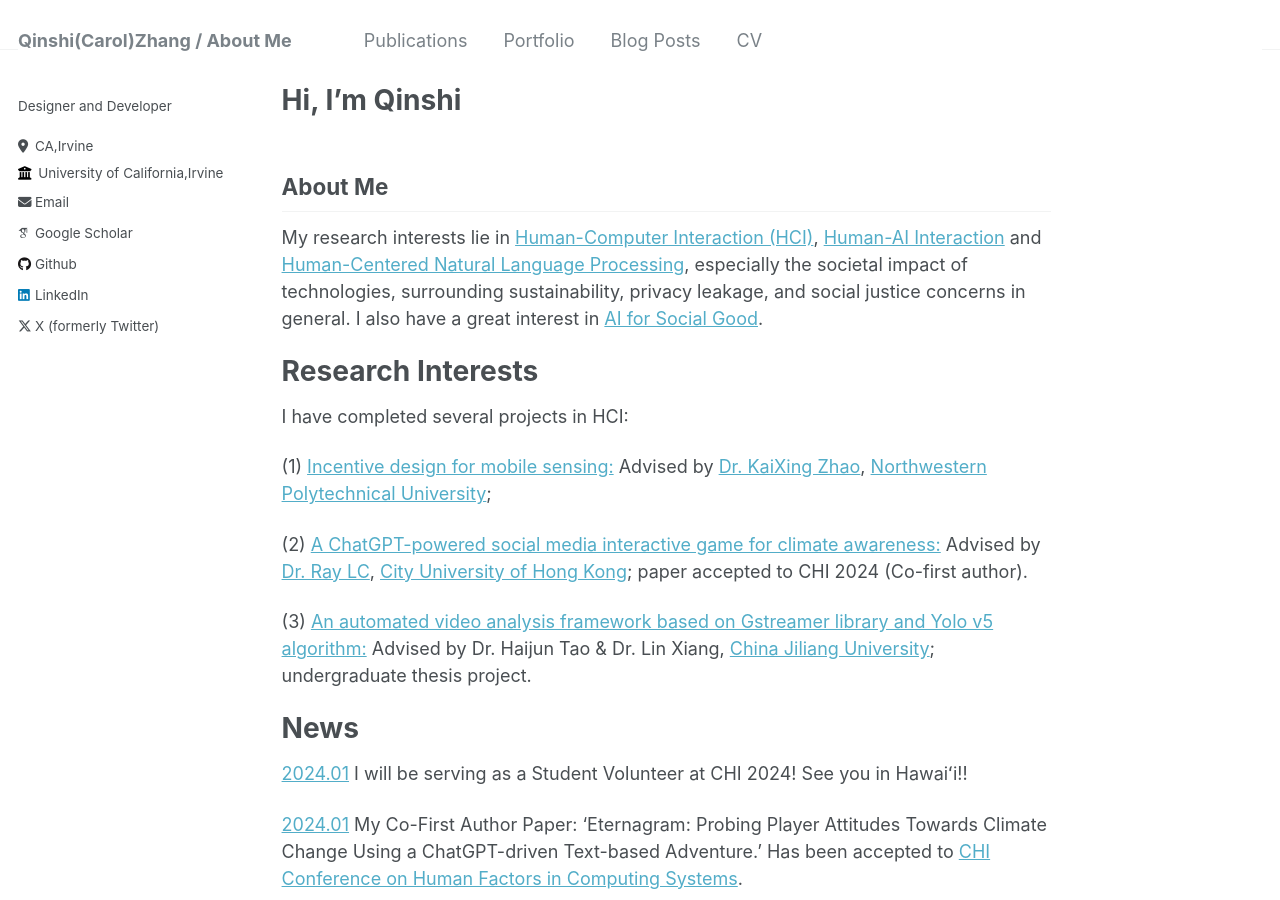
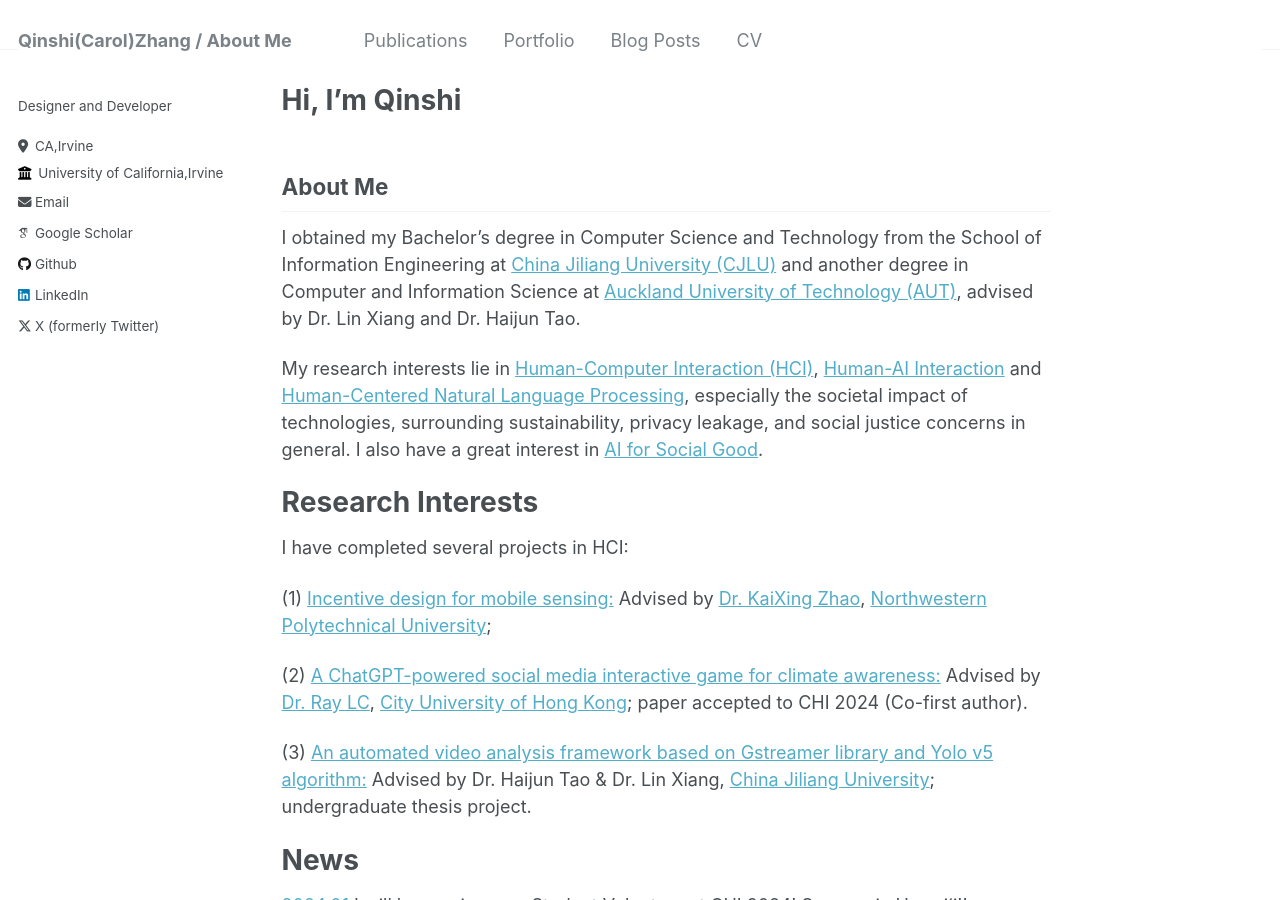
Before and after one commit to Carolzhangzz/AcademicWeb, a Jekyll site: the page built from _pages/about.md, in a window 1280 px wide and 900 px high. Built offline with Jekyll 4.4.1, drawn with Linux system fonts in a browser that asks for light colours; some web fonts are replaced.

Commit message:
Update about.md

```diff
--- a/_pages/about.md
+++ b/_pages/about.md
@@ -7,6 +7,7 @@ redirect_from:
   - /about.html
 ---
 ## About Me
+I obtained my Bachelor’s degree in Computer Science and Technology from the School of Information Engineering at [China Jiliang University (CJLU)](https://english.cjlu.edu.cn/) and another degree in Computer and Information Science at [Auckland University of Technology (AUT)](https://www.aut.ac.nz/), advised by Dr. Lin Xiang and Dr. Haijun Tao.
 
 My research interests lie in [Human-Computer Interaction (HCI)](#), [Human-AI Interaction](#) and [Human-Centered Natural Language Processing](#), especially the societal impact of technologies, surrounding sustainability, privacy leakage, and social justice concerns in general. I also have a great interest in [AI for Social Good](#).
 
```
